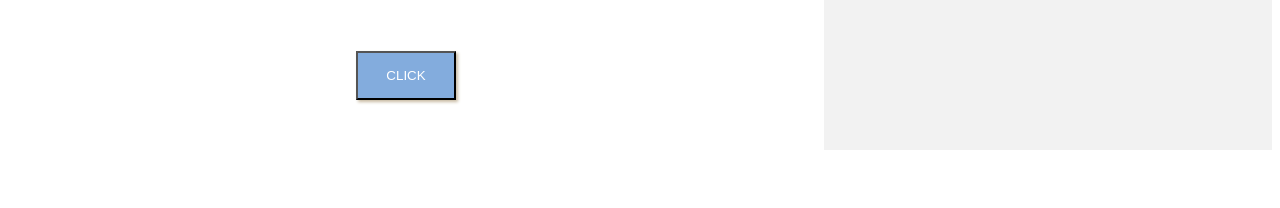
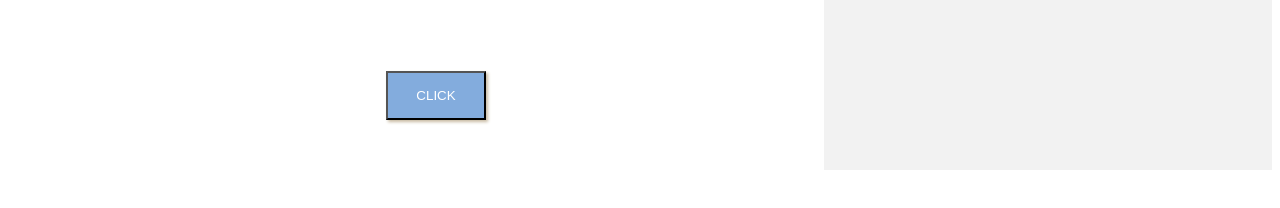
Before and after one commit to stasakarapandzic/Hypervideo, a plain HTML site: page src/main/index.html in a window 1280 px wide. Both pictures are taken after a click on the button "CLICK". Shown: the part 320-528 px from the top of the page. Drawn offline with nearby package versions, Linux system fonts and the light colour scheme.

Commit message:
made button not static

```diff
--- a/src/main/index.html
+++ b/src/main/index.html
@@ -27,7 +27,7 @@
 
         <!-- Moveable Button -->
         <div class="wrap">
-            <button id="box1" onClick="anime()">CLICK</button>
+            <button id="box1" onClick="anime('20','20')">CLICK</button>
         </div>
 
     </div>
--- a/src/main/index.js
+++ b/src/main/index.js
@@ -9,8 +9,8 @@ document.addEventListener("DOMContentLoaded", function() {
 
 
 // moveable Box
-function anime(){
+function anime(x,y){
     $('#box1')
-        .animate({'marginLeft':'20px'},1000)
-        .animate({'marginLeft':'-20px'},1000);
+        .animate({'marginLeft': x + 'px'},1000)
+        .animate({'marginTop': y + 'px'},1000);
 }
```
